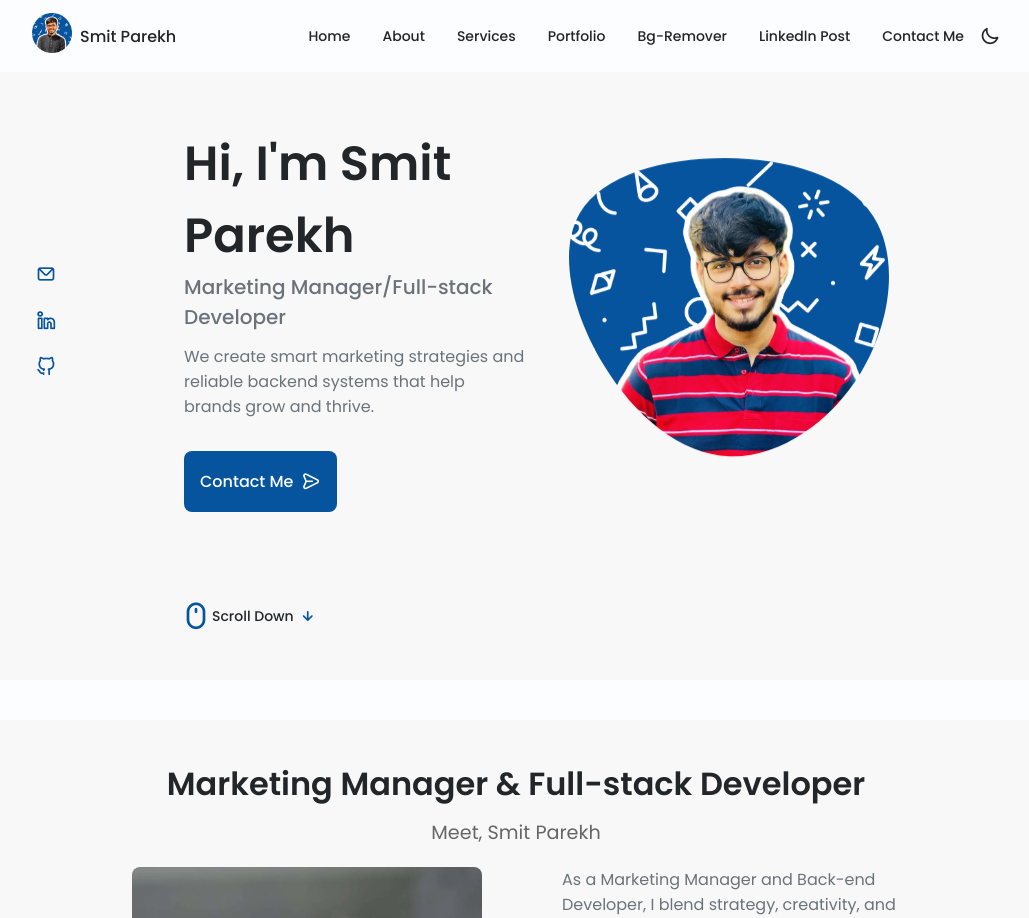
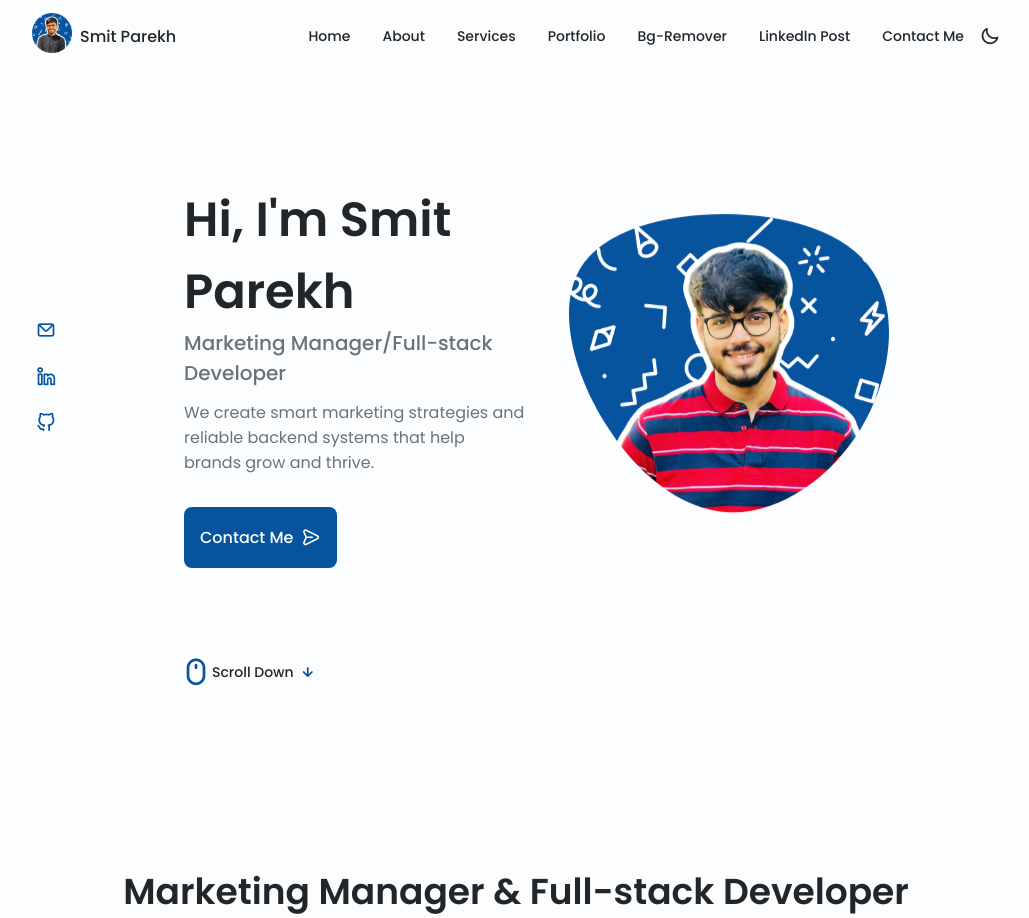
Before and after one commit to SmitParekh84/Smit-React-New-Portfolio-front-end, a React (Vite) app: page / in a window 1280 px wide. Shown: the top 918 px of the page, without its empty margins (124-1153 px from the left). Built offline with nearby package versions, Linux system fonts and the light colour scheme; no server answers; some icons are missing.

Commit message:
Remove unused CSS styles from FAQ component for cleaner code

```diff
--- a/src/components/LinkedInPostGenerator/FAQ.css
+++ b/src/components/LinkedInPostGenerator/FAQ.css
@@ -1,22 +1,4 @@
-/* Section styling */
-.section {
-    padding: 40px 0;
-    background-color: #f8f8f8;
-}
 
-/* Section title */
-.section__title {
-    font-size: 2rem;
-    text-align: center;
-    margin-bottom: 10px;
-}
-
-.section__subtitle {
-    font-size: 1.2rem;
-    text-align: center;
-    margin-bottom: 20px;
-    color: #666;
-}
 
 /* Container for FAQ items */
 .faq__container {
```
